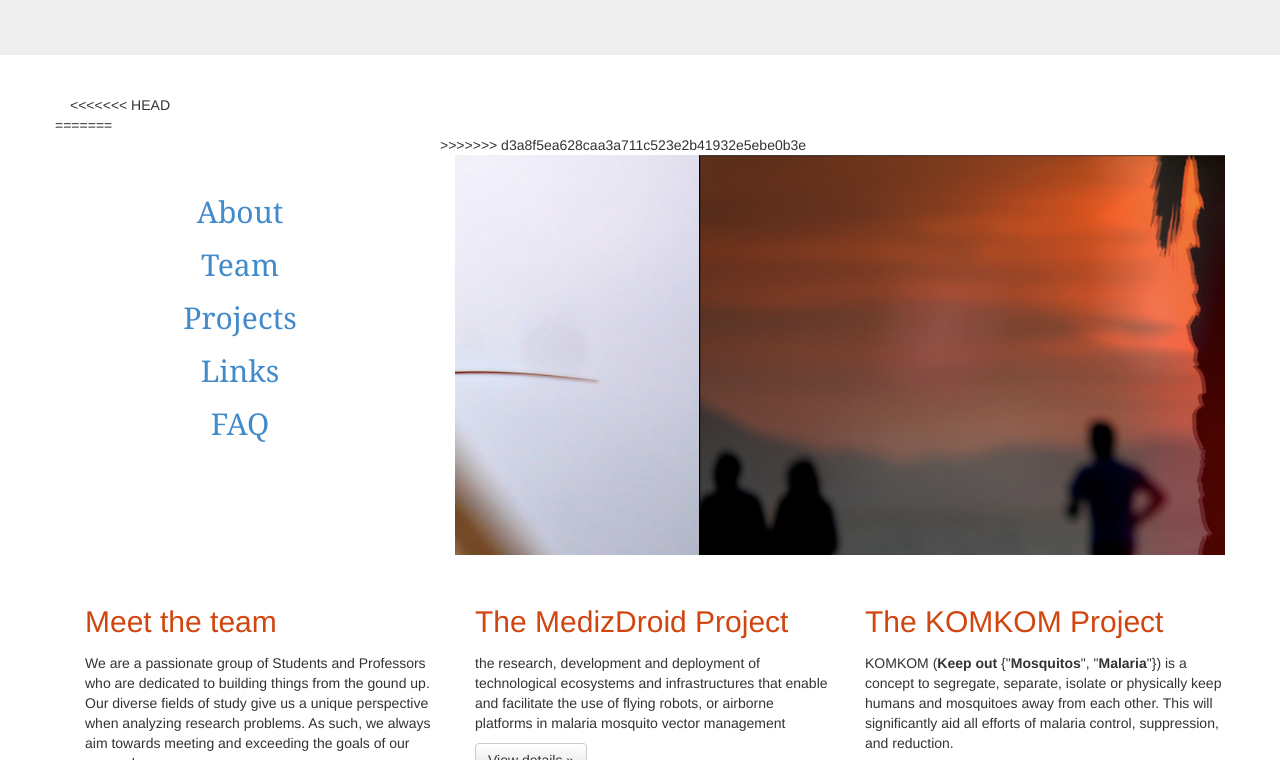
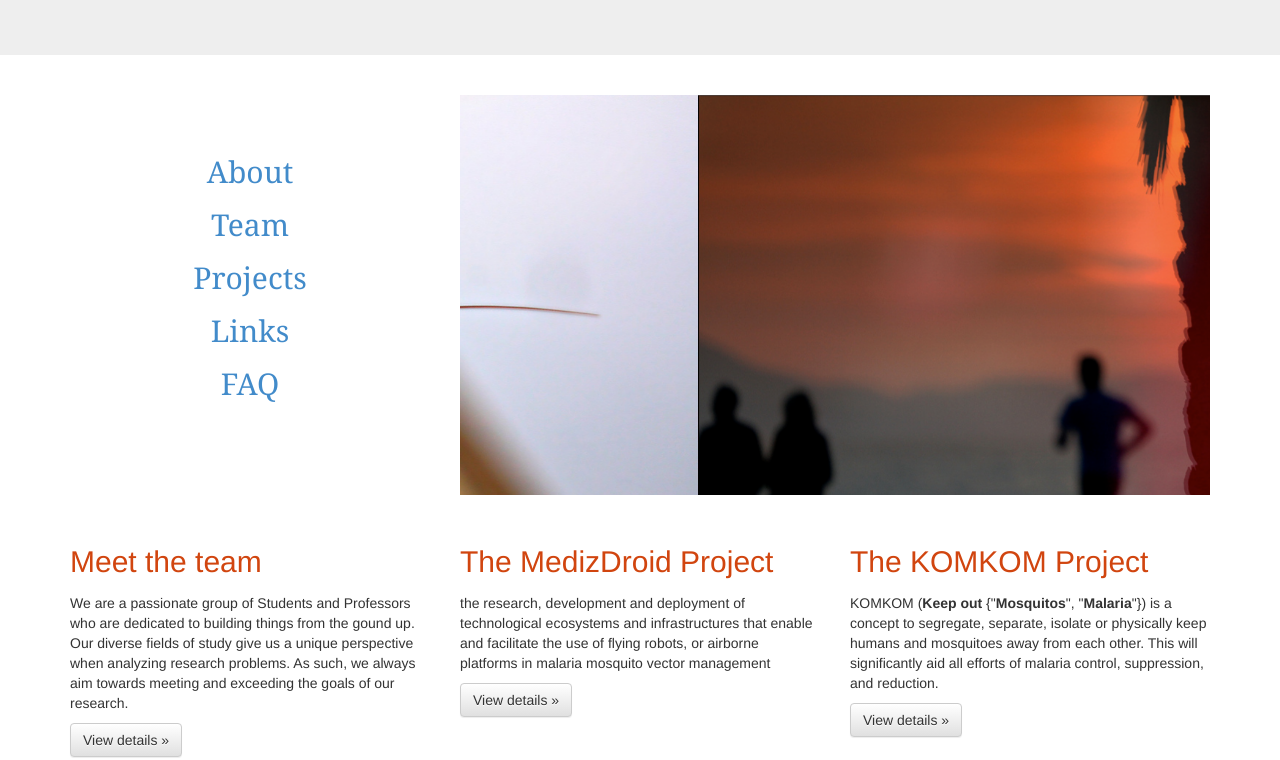
Before and after one commit to TunedMystic/website-themalariaproject, a plain HTML site: page index.html in a window 1280 px wide. Shown: the part 617-1377 px from the top of the page. Drawn offline with nearby package versions, Linux system fonts and the light colour scheme.

Commit message:
Update index.html

```diff
--- a/index.html
+++ b/index.html
@@ -63,11 +63,7 @@
     </div>
 
     <div class="container">
-<<<<<<< HEAD
       <div class="row sliderDiv">
-=======
-      <div class="row">
->>>>>>> d3a8f5ea628caa3a711c523e2b41932e5ebe0b3e
         <div class="col-md-4">
           <ul class="main-ul-links">
             <li><a href="about.html"><h2>About</h2></a></li>
```
